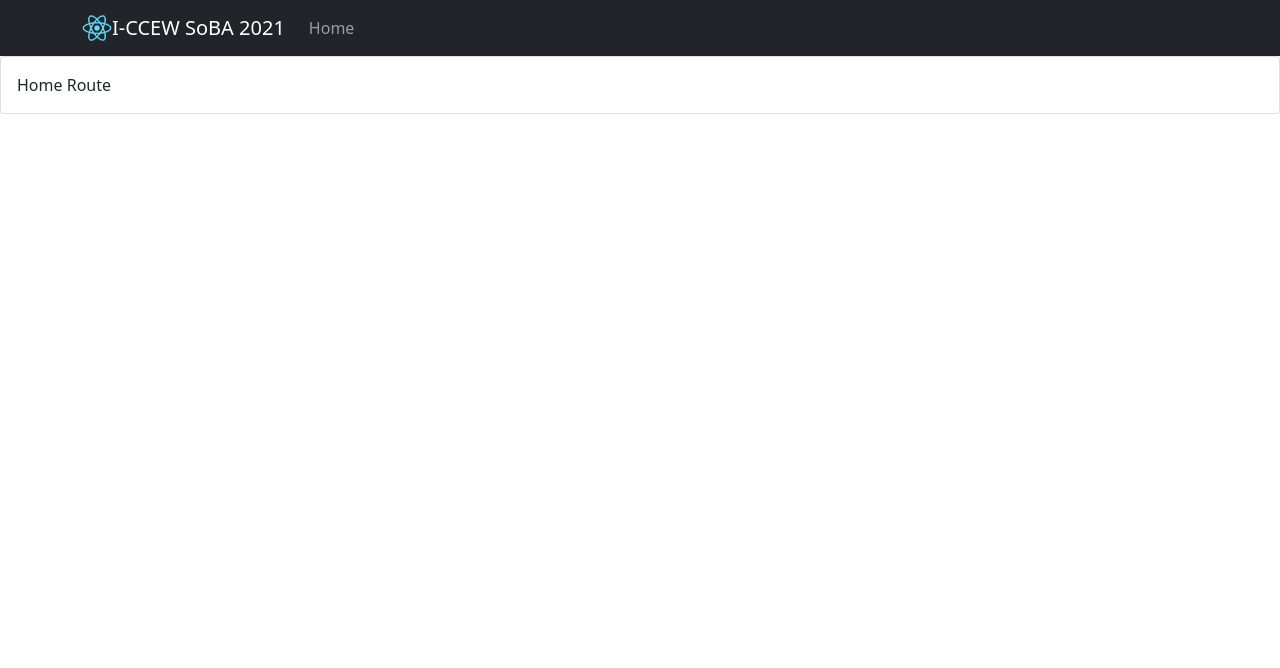
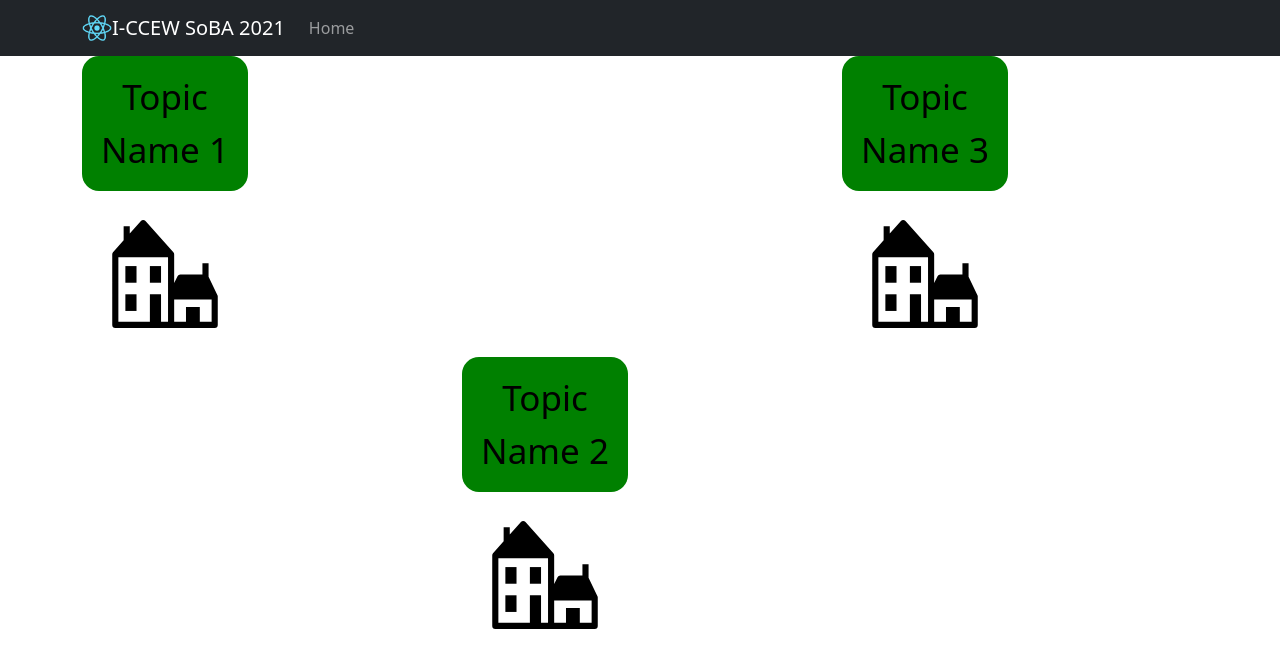
Before and after one commit to ereali/ASD-App, a React (Create React App) app in the folder web/: page / in a window 1280 px wide. Shown: the top 668 px of the page. Built offline with nearby package versions, Linux system fonts and the light colour scheme.

Commit message:
Worked on TopicTownView layout

```diff
--- a/web/src/App.js
+++ b/web/src/App.js
@@ -36,27 +36,7 @@ function App() {
         </Container>
       </Navbar>
 
-      {/*<TopicTownView /> */}
-
-      <div>
-        <Switch>
-          <Route path="/features">
-            <Card>
-              <Card.Body>Features Route</Card.Body>
-            </Card>
-          </Route>
-          <Route path="/pricing">
-            <Card>
-              <Card.Body>Pricing Route</Card.Body>
-            </Card>
-          </Route>
-          <Route path="/">
-            <Card>
-              <Card.Body>Home Route</Card.Body>
-            </Card>
-          </Route>
-        </Switch>
-      </div>
+      <TopicTownView />
     </div>
   );
 }
--- a/web/src/Components/Label.jsx
+++ b/web/src/Components/Label.jsx
@@ -10,7 +10,7 @@ function Label(props) {
     vertical-align: center;
     display: inline-block;
     padding: 15px;
-    font-size: 40px;
+    font-size: 35px;
     margin: auto;
   `;
 
--- a/web/src/Components/TopicTown.jsx
+++ b/web/src/Components/TopicTown.jsx
@@ -6,7 +6,7 @@ import { Image } from "react-bootstrap";
 function TopicTown(props) {
   // props are imageLink, labelText, onClick?
   return (
-    <div className="text-center">
+    <div>
       <Label
         name={props.labelText}
         backgroundColor="green"
--- a/web/src/TopicTownView.jsx
+++ b/web/src/TopicTownView.jsx
@@ -1,17 +1,28 @@
 import { Button, Container, Row, Col, Image } from "react-bootstrap";
 import "bootstrap/dist/css/bootstrap.min.css";
 import TownImage from "./TownImage.svg";
+import BackgroundPath from "./BackgroundPath.svg";
 import TopicTown from "./Components/TopicTown.jsx";
 
 function TopicTownView() {
   return (
+    <div>
       <Container>
         <Row>
           <Col md={2}>
             <TopicTown imageLink={TownImage} labelText="Topic Name 1" />
           </Col>
+          <Col md={{ span: 2, offset: 6 }}>
+            <TopicTown imageLink={TownImage} labelText="Topic Name 3" />
+          </Col>
+        </Row>
+        <Row>
+          <Col md={{ span: 2, offset: 4 }}>
+            <TopicTown imageLink={TownImage} labelText="Topic Name 2" />
+          </Col>
         </Row>
       </Container>
+    </div>
   );
 }
 
```
Also changed, not shown: web/src/BackgroundPath.svg (added). Lines whose indentation alone changed are shown as unchanged.
